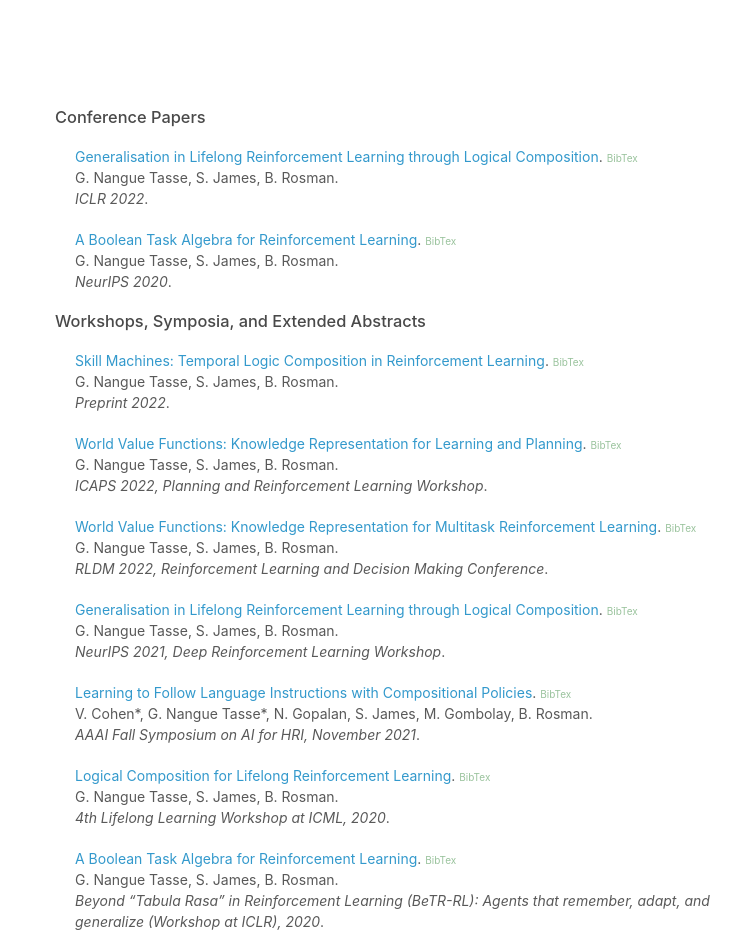
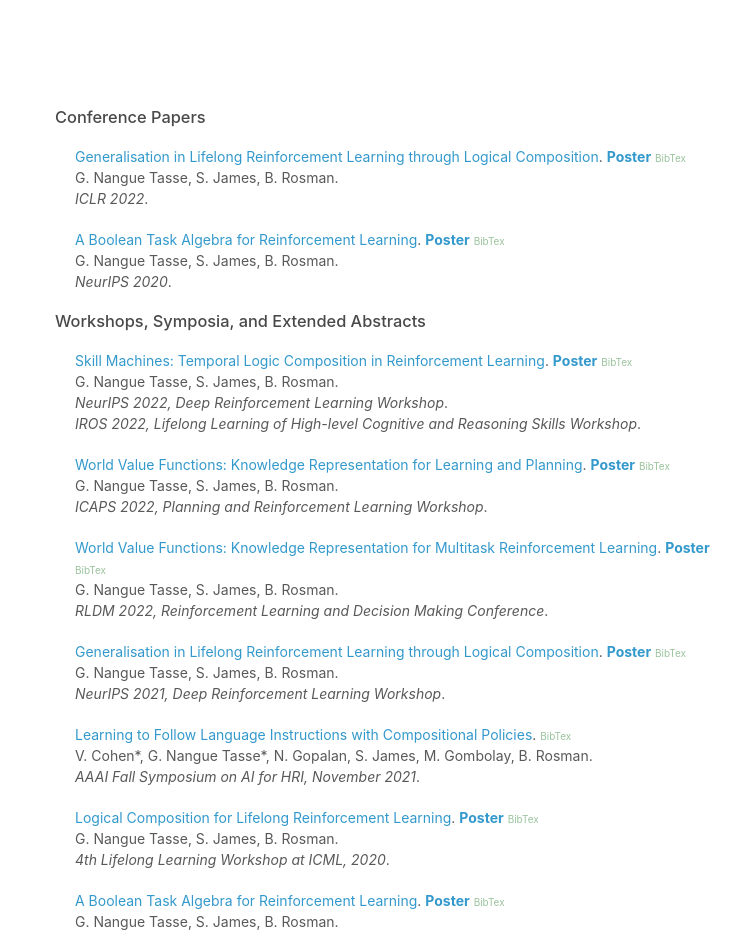
Before and after one commit to geraudnt/geraudnt.github.io, a plain HTML site: page papers.html in a window 1280 px wide. Shown: the top 935 px of the page, 395-1136 px from the left. Drawn offline with Linux system fonts and the light colour scheme; some icons are missing.

Commit message:
added posters

```diff
--- a/papers.html
+++ b/papers.html
@@ -90,13 +90,13 @@
 
         <h3>Conference Papers</h3>
 
-        <div class='paper_line'><a href="https://raillab.org/content/iclr_2022_boolean_lifelong.pdf"> Generalisation in Lifelong Reinforcement Learning through Logical Composition</a>. <a id="bibtexFont" href="bibtex/TODO.html">BibTex</a></div>
+        <div class='paper_line'><a href="https://raillab.org/content/iclr_2022_boolean_lifelong.pdf"> Generalisation in Lifelong Reinforcement Learning through Logical Composition</a>. <b><a href="files/posters/ICLR2022_lifelong_algebra_poster.pdf">Poster</a></b> <a id="bibtexFont" href="bibtex/TODO.html">BibTex</a></div>
           <div class='paper_line'>G. Nangue Tasse, S. James, B. Rosman.</div>
           <div class='paper_line'><i>ICLR 2022</i>.</div>
 
         <p></p>
 
-        <div class='paper_line'><a href="https://www.raillab.org/content/boolean_algebra_neurips_2020.pdf"> A Boolean Task Algebra for Reinforcement Learning</a>. <a id="bibtexFont" href="bibtex/TODO.html">BibTex</a></div>
+        <div class='paper_line'><a href="https://www.raillab.org/content/boolean_algebra_neurips_2020.pdf"> A Boolean Task Algebra for Reinforcement Learning</a>. <b><a href="files/posters/NeurIPS2020_boolean_algebra_poster.pdf">Poster</a></b> <a id="bibtexFont" href="bibtex/TODO.html">BibTex</a></div>
           <div class='paper_line'>G. Nangue Tasse, S. James, B. Rosman.</div>
           <div class='paper_line'><i>NeurIPS 2020</i>.</div>
 
@@ -105,26 +105,27 @@
 
         <h3>Workshops, Symposia, and Extended Abstracts</h3>
 
-        <div class='paper_line'><a href="https://raillab.org/content/skill_machines.pdf"> Skill Machines: Temporal Logic Composition in Reinforcement Learning</a>. <a id="bibtexFont" href="bibtex/TODO.html">BibTex</a></div>
+        <div class='paper_line'><a href="https://raillab.org/content/skill_machines.pdf"> Skill Machines: Temporal Logic Composition in Reinforcement Learning</a>. <b><a href="files/posters/NeurIPS2022_DeepRL_workshop_skill_machines_poster.pdf">Poster</a></b> <a id="bibtexFont" href="bibtex/TODO.html">BibTex</a></div>
           <div class='paper_line'>G. Nangue Tasse, S. James, B. Rosman.</div>
-          <div class='paper_line'><i>Preprint 2022</i>.</div>
+          <div class='paper_line'><i>NeurIPS 2022, Deep Reinforcement Learning Workshop</i>.</div>
+          <div class='paper_line'><i>IROS 2022, Lifelong Learning of High-level Cognitive and Reasoning Skills Workshop</i>.</div>
 
         <p></p>
 
-        <div class='paper_line'><a href="https://prl-theworkshop.github.io/prl2022-icaps/papers/PRL2022_paper_10.pdf"> World Value Functions: Knowledge Representation for Learning and Planning</a>. <a id="bibtexFont" href="bibtex/TODO.html">BibTex</a></div>
+        <div class='paper_line'><a href="https://prl-theworkshop.github.io/prl2022-icaps/papers/PRL2022_paper_10.pdf"> World Value Functions: Knowledge Representation for Learning and Planning</a>. <b><a href="files/posters/PRL2022_WVF_poster.pdf">Poster</a></b> <a id="bibtexFont" href="bibtex/TODO.html">BibTex</a></div>
           <div class='paper_line'>G. Nangue Tasse, S. James, B. Rosman.</div>
           <div class='paper_line'><i>ICAPS 2022, Planning and Reinforcement Learning Workshop</i>.</div>
 
         <p></p>
 
         <div class='paper_line'><a href="https://raillab.org/content/RLDM2022__world_value_function.pdf"> World Value Functions: Knowledge Representation for Multitask
-          Reinforcement Learning</a>. <a id="bibtexFont" href="bibtex/TODO.html">BibTex</a></div>
+          Reinforcement Learning</a>. <b><a href="files/posters/RLDM2022_WVF_poster.pdf">Poster</a></b> <a id="bibtexFont" href="bibtex/TODO.html">BibTex</a></div>
           <div class='paper_line'>G. Nangue Tasse, S. James, B. Rosman.</div>
           <div class='paper_line'><i>RLDM 2022, Reinforcement Learning and Decision Making Conference</i>.</div>
 
         <p></p>
 
-        <div class='paper_line'><a href="https://raillab.org/content/iclr_2022_boolean_lifelong.pdf"> Generalisation in Lifelong Reinforcement Learning through Logical Composition</a>. <a id="bibtexFont" href="bibtex/TODO.html">BibTex</a></div>
+        <div class='paper_line'><a href="https://raillab.org/content/iclr_2022_boolean_lifelong.pdf"> Generalisation in Lifelong Reinforcement Learning through Logical Composition</a>. <b><a href="files/posters/ICLR2022_lifelong_algebra_poster.pdf">Poster</a></b> <a id="bibtexFont" href="bibtex/TODO.html">BibTex</a></div>
           <div class='paper_line'>G. Nangue Tasse, S. James, B. Rosman.</div>
           <div class='paper_line'><i>NeurIPS 2021, Deep Reinforcement Learning Workshop</i>.</div>
 
@@ -136,19 +137,19 @@
 
           <p></p>
 
-        <div class='paper_line'><a href="https://www.raillab.org/content/llml_icml20.pdf">  Logical Composition for Lifelong Reinforcement Learning</a>. <a id="bibtexFont" href="bibtex/TODO.html">BibTex</a></div>
+        <div class='paper_line'><a href="https://www.raillab.org/content/llml_icml20.pdf">  Logical Composition for Lifelong Reinforcement Learning</a>. <b><a href="files/posters/ICML_LLML_20.pdf">Poster</a></b> <a id="bibtexFont" href="bibtex/TODO.html">BibTex</a></div>
           <div class='paper_line'>G. Nangue Tasse, S. James, B. Rosman.</div>
           <div class='paper_line'><i>4th Lifelong Learning Workshop at ICML, 2020</i>.</div>
 
           <p></p>
 
-        <div class='paper_line'><a href="https://www.raillab.org/content/betr_rl_20_boolean_algebra.pdf">   A Boolean Task Algebra for Reinforcement Learning</a>. <a id="bibtexFont" href="bibtex/TODO.html">BibTex</a></div>
+        <div class='paper_line'><a href="https://www.raillab.org/content/betr_rl_20_boolean_algebra.pdf">   A Boolean Task Algebra for Reinforcement Learning</a>. <b><a href="files/posters/iclr_betr_rl_20.pdf">Poster</a></b> <a id="bibtexFont" href="bibtex/TODO.html">BibTex</a></div>
           <div class='paper_line'>G. Nangue Tasse, S. James, B. Rosman.</div>
           <div class='paper_line'><i>Beyond “Tabula Rasa” in Reinforcement Learning (BeTR-RL): Agents that remember, adapt, and generalize (Workshop at ICLR), 2020</i>.</div>
 
           <p></p>
 
-        <div class='paper_line'><a href="files/papers/BAI_NIPS_Workshop.pdf">   Hypersearch: A Parallel Training Approach For Improving Neural Networks Performance</a>. <a id="bibtexFont" href="bibtex/TODO.html">BibTex</a></div>
+        <div class='paper_line'><a href="files/papers/BAI_NIPS_Workshop.pdf">   Hypersearch: A Parallel Training Approach For Improving Neural Networks Performance</a>. <b><a href="files/posters/BAI_19.pdf">Poster</a></b> <a id="bibtexFont" href="bibtex/TODO.html">BibTex</a></div>
         <div class='paper_line'>G. Nangue Tasse, J. Connan.</div>
         <div class='paper_line'><i>Black in AI workshop at NeurIPS 2019</i>.</div>
 
```
Also changed, not shown: index.html (+5 -5 lines), 10 other files.
